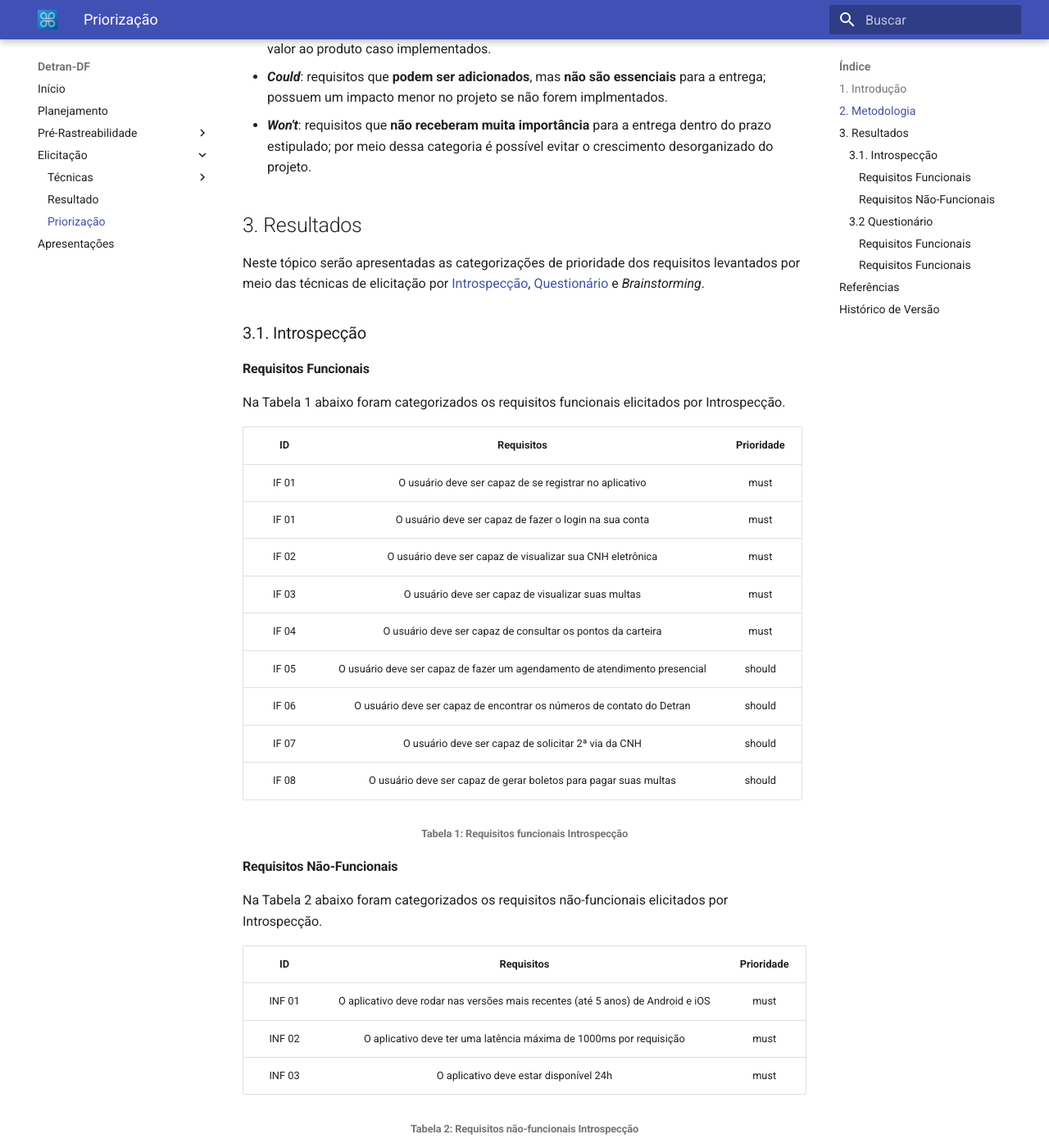
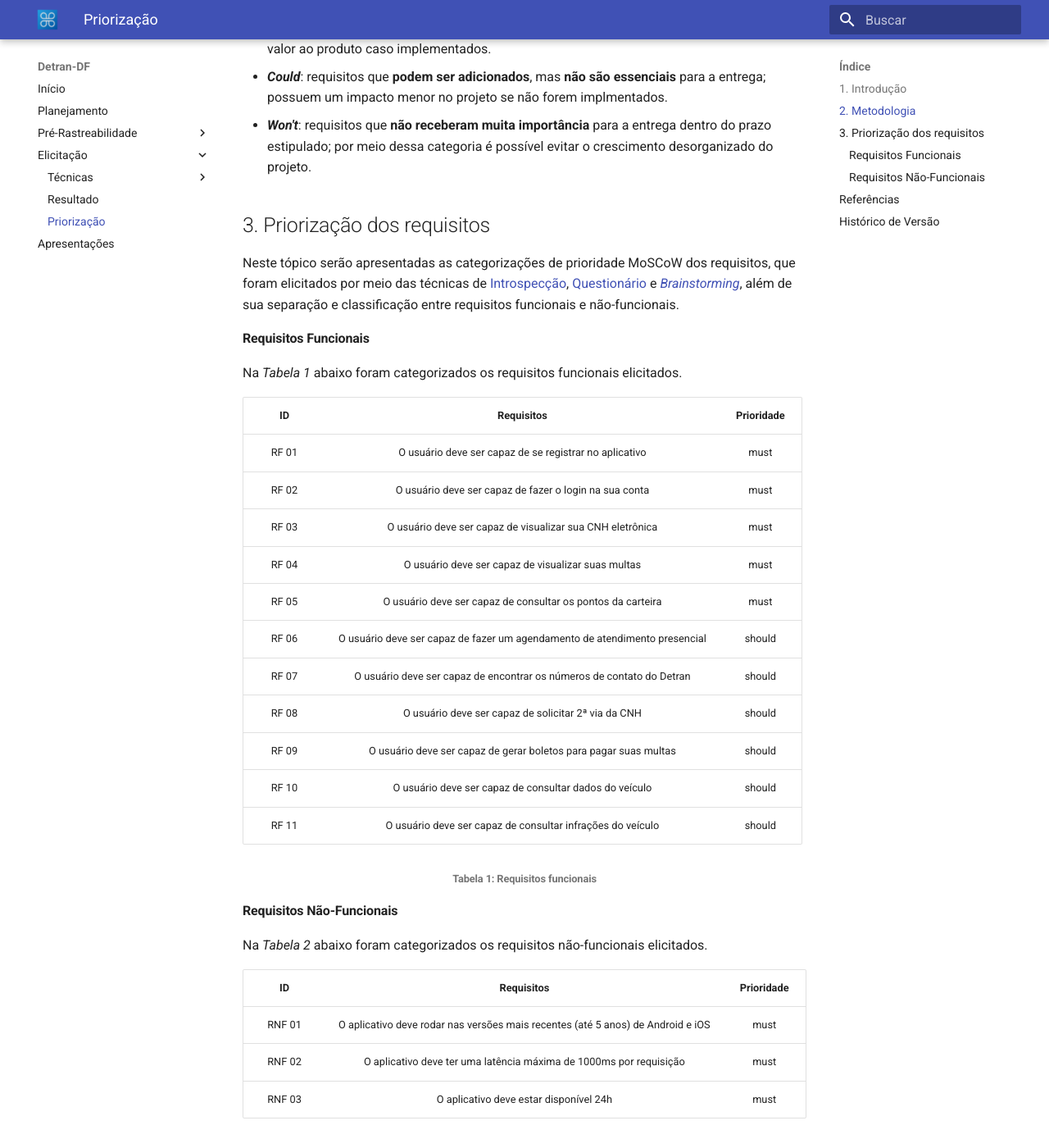
Before and after one commit to Requisitos-de-Software/2022.1-DetranDF, an MkDocs documentation site: the page built from docs/elicitação/priorização/moscow.md, in a window 1280 px wide and 1400 px high, scrolled down 580 px. Shown: the whole window at 82% size. Built offline with MkDocs 1.6.1 and Material for MkDocs 9.7.7, drawn with Linux system fonts in a browser that asks for light colours; some of the changed text lies outside the part shown.

```diff
--- a/docs/elicitação/priorização/moscow.md
+++ b/docs/elicitação/priorização/moscow.md
@@ -10,62 +10,41 @@
 - **_Could_**: requisitos que **podem ser adicionados**, mas **não são essenciais** para a entrega; possuem um impacto menor no projeto se não forem implmentados.
 - **_Won't_**: requisitos que **não receberam muita importância** para a entrega dentro do prazo estipulado; por meio dessa categoria é possível evitar o crescimento desorganizado do projeto.
 
-## 3. Resultados
-Neste tópico serão apresentadas as categorizações de prioridade dos requisitos levantados por meio das técnicas de elicitação por [Introspecção](../introspeccao.md), [Questionário](../questionario.md) e _Brainstorming_.
+## 3. Priorização dos requisitos
+Neste tópico serão apresentadas as categorizações de prioridade MoSCoW dos requisitos, que foram elicitados por meio das técnicas de [Introspecção](../introspeccao.md), [Questionário](../questionario.md) e [_Brainstorming_](../brainstorm.md), além de sua separação e classificação entre requisitos funcionais e não-funcionais.
 
-### 3.1. Introspecção
 
 #### Requisitos Funcionais
 
-Na Tabela 1 abaixo foram categorizados os requisitos funcionais elicitados por Introspecção.
+Na *Tabela 1* abaixo foram categorizados os requisitos funcionais elicitados.
 
 | ID | Requisitos | Prioridade |
 |:--:|:--:|:--:|
-| IF 01 | O usuário deve ser capaz de se registrar no aplicativo | must |
-| IF 01 | O usuário deve ser capaz de fazer o login na sua conta | must |
-| IF 02 | O usuário deve ser capaz de visualizar sua CNH eletrônica | must |
-| IF 03 | O usuário deve ser capaz de visualizar suas multas | must |
-| IF 04 | O usuário deve ser capaz de consultar os pontos da carteira | must |
-| IF 05 | O usuário deve ser capaz de fazer um agendamento de atendimento presencial | should |
-| IF 06 | O usuário deve ser capaz de encontrar os números de contato do Detran | should |
-| IF 07 | O usuário deve ser capaz de solicitar 2ª via da CNH | should |
-| IF 08 | O usuário deve ser capaz de gerar boletos para pagar suas multas | should |
-<h6 align = "center">Tabela 1: Requisitos funcionais Introspecção</h6>
+| RF 01 | O usuário deve ser capaz de se registrar no aplicativo | must |
+| RF 02 | O usuário deve ser capaz de fazer o login na sua conta | must |
+| RF 03 | O usuário deve ser capaz de visualizar sua CNH eletrônica | must |
+| RF 04 | O usuário deve ser capaz de visualizar suas multas | must |
+| RF 05 | O usuário deve ser capaz de consultar os pontos da carteira | must |
+| RF 06 | O usuário deve ser capaz de fazer um agendamento de atendimento presencial | should |
+| RF 07 | O usuário deve ser capaz de encontrar os números de contato do Detran | should |
+| RF 08 | O usuário deve ser capaz de solicitar 2ª via da CNH | should |
+| RF 09 | O usuário deve ser capaz de gerar boletos para pagar suas multas | should |
+| RF 10 | O usuário deve ser capaz de consultar dados do veículo | should |
+| RF 11 | O usuário deve ser capaz de consultar infrações do veículo | should |
+<h6 align = "center">Tabela 1: Requisitos funcionais</h6>
 
 #### Requisitos Não-Funcionais
 
-Na Tabela 2 abaixo foram categorizados os requisitos não-funcionais elicitados por Introspecção.
+Na *Tabela 2* abaixo foram categorizados os requisitos não-funcionais elicitados.
 
 | ID | Requisitos | Prioridade |
 |:--:|:--:|:--:|
-| INF 01 | O aplicativo deve rodar nas versões mais recentes (até 5 anos) de Android e iOS | must |
-| INF 02 | O aplicativo deve ter uma latência máxima de 1000ms por requisição | must |
-| INF 03 | O aplicativo deve estar disponível 24h | must |
-<h6 align = "center">Tabela 2: Requisitos não-funcionais Introspecção</h6>
+| RNF 01 | O aplicativo deve rodar nas versões mais recentes (até 5 anos) de Android e iOS | must |
+| RNF 02 | O aplicativo deve ter uma latência máxima de 1000ms por requisição | must |
+| RNF 03 | O aplicativo deve estar disponível 24h | must |
+<h6 align = "center">Tabela 2: Requisitos não-funcionais</h6>
 
-### 3.2 Questionário
-#### Requisitos Funcionais
 
-Na Tabela 3 abaixo foram categorizados os requisitos funcionais elicitados por Questionários.
-
-| ID  | Requisitos                               | Prioridade         |
-|---------|-----------------------------------------|--------------|
-|<center>QF1|A interface deverá ser de fácil uso      | should |
-|<center>QF2|Deverá ser possível acessar a habilitação| must |
-|<center>QF3|Deverá ser possível consultar o veículo  | must |
-|<center>QF4|Deverá ser possível consultar infrações  | must |
-|<center>QF5|Deverá ser possível agendar atendimentos | must |
-|<center>QNF6|Aplicativo deverá funcionar 24h        | should |
-<h6 align = "center">Tabela 3: Requisitos funcionais elicitados Questionário</h6>
-
-#### Requisitos Funcionais
-
-Na Tabela 3 abaixo foram categorizados os requisitos não funcionais elicitados por Questionários.
-
-| ID  | Requisitos                               | Prioridade         |
-|---------|-----------------------------------------|--------------|
-|<center>QNF6|Aplicativo deverá funcionar 24h        | should |
-<h6 align = "center">Tabela 4: Requisitos não funcionais elicitados Questionário</h6>
 
 
 ## Referências
@@ -89,3 +68,4 @@
 | 0.7    | 12/07/2022 | Adição de Referências | Matheus Costa | Thiago Gomes |
 | 0.8    | 13/07/2022 | Adição da classificação MoSCoW dos requisitos de Questionários | Matheus Costa | Thiago Gomes |
 | 0.9    | 13/07/2022 | Separação de requisitos do Questionário entre funcionais e não funcionais | Matheus Costa | Thiago Gomes |
+| 1.0    | 13/07/2022 | Reestruturação do documento | Matheus Costa | Thiago Gomes |
```
